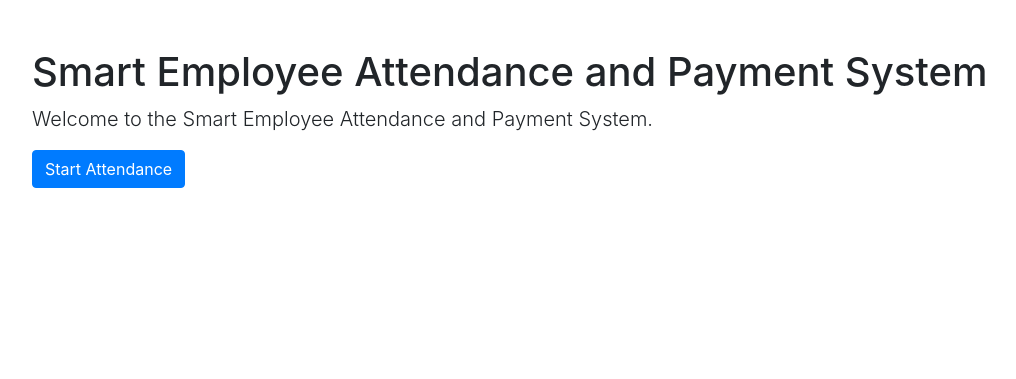
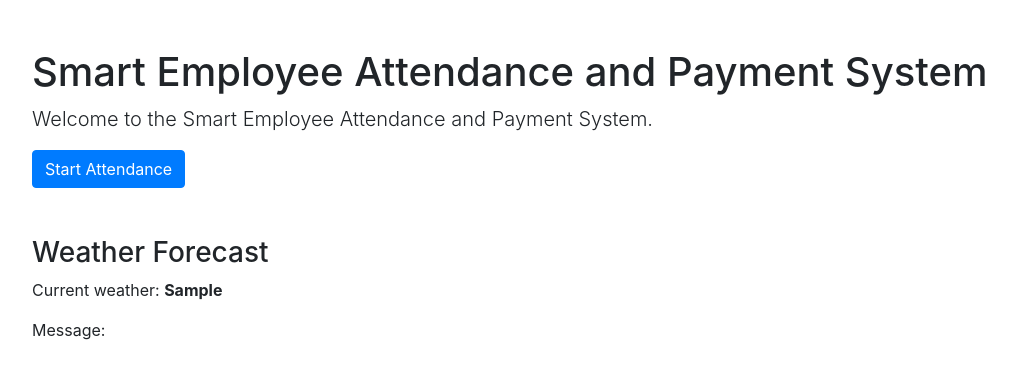
Before and after one commit to AntonioLabinjan/CV_system, a Flask app: template templates/index.html in a window 1280 px wide. Shown: the top 379 px of the page, without its empty margins (53-1069 px from the left). Run offline with Flask 3, Linux system fonts and the light colour scheme; the template is opened without the code that fills it: most values are stand-ins (such as "Sample title", 1, 10 or a date in 2020); parts of the project's set-up code (start-up, migrations or seed data) failed here and were passed over; some libraries are stand-ins or nearby versions.

Commit message:
Update index.html

```diff
--- a/templates/index.html
+++ b/templates/index.html
@@ -11,6 +11,13 @@
         <h1 class="mt-5">Smart Employee Attendance and Payment System</h1>
         <p class="lead">Welcome to the Smart Employee Attendance and Payment System.</p>
         <a href="{{ url_for('video') }}" class="btn btn-primary">Start Attendance</a>
+
+        <!-- Display Weather Information -->
+        <div class="mt-5">
+            <h3>Weather Forecast</h3>
+            <p>Current weather: <strong>{{ weather_condition }}</strong></p>
+            <p>Message: <strong>{{ message }}</strong></p>
+        </div>
     </div>
 </body>
 </html>
```
